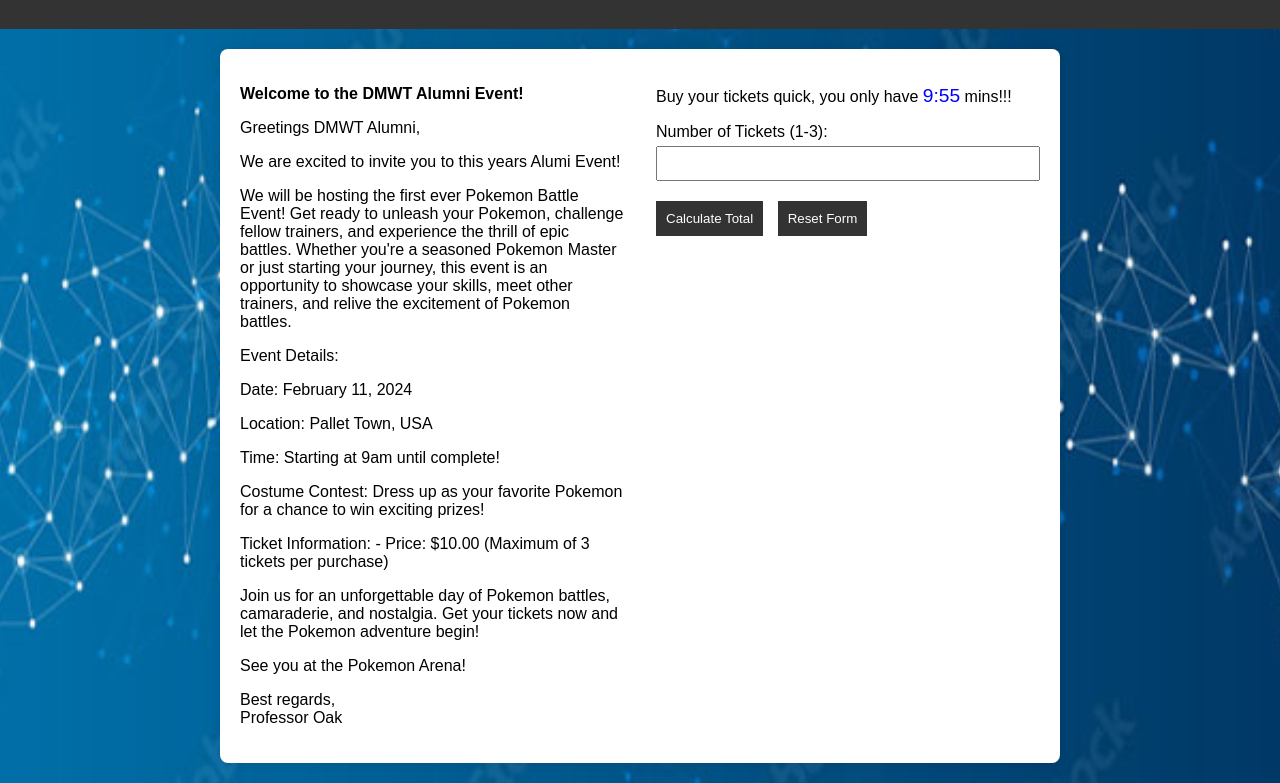
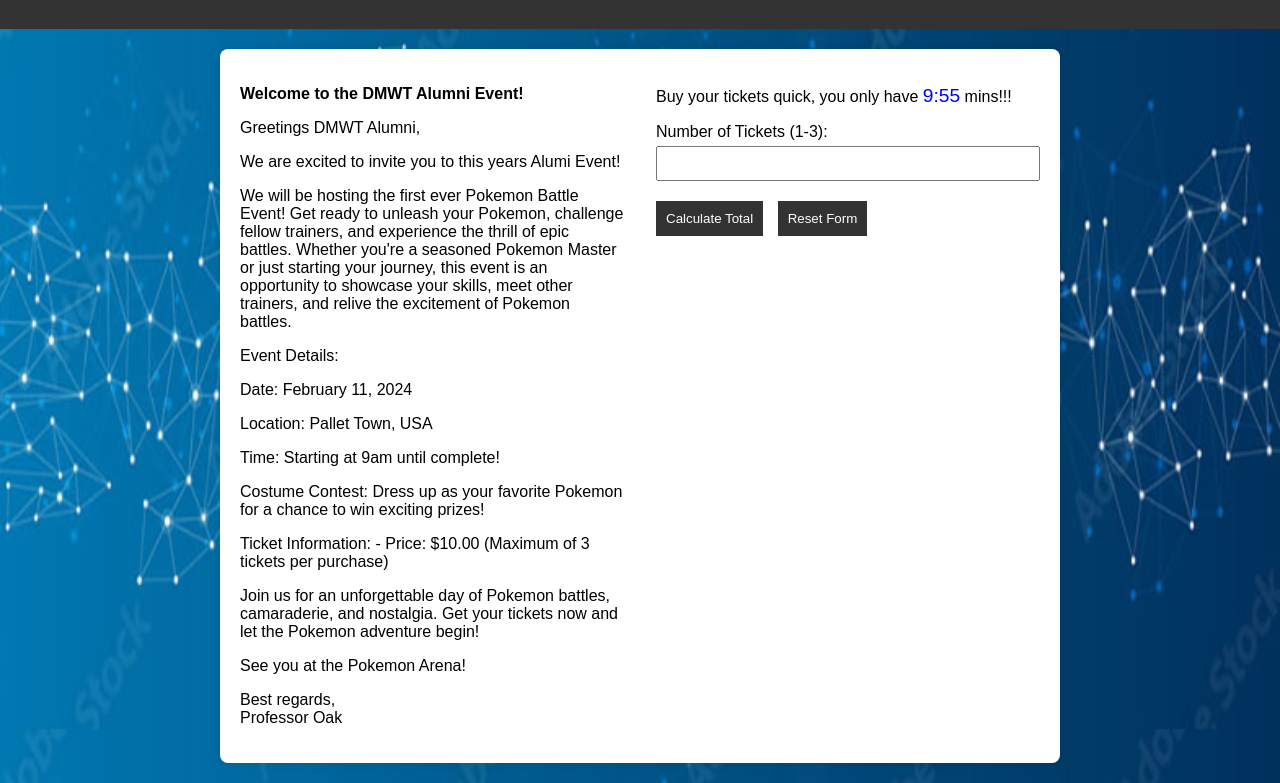
Before and after one commit to Warthorne/CMST388, a plain HTML site: page project3/index.html in a window 1280 px wide. Shown: the part 71-854 px from the top of the page. Drawn offline with Linux system fonts and the light colour scheme.

Commit message:
Update style.css

```diff
--- a/project3/style.css
+++ b/project3/style.css
@@ -3,8 +3,9 @@
   margin: 0;
   padding: 0;
   background-image: url('/img/background.jpg');   /*https://as2.ftcdn.net/v2/jpg/00/84/79/55/1000_F_84795519_nLtGcBu3lXkg8H4zmhInmhXNp9CZOTp1.jpg*/
-  background-size: cover;
-  background-position: center;
+  background-repeat: no-repeat;
+  background-attachment: fixed;
+  background-size: 100% 100%;
 }
 
 header {
```
